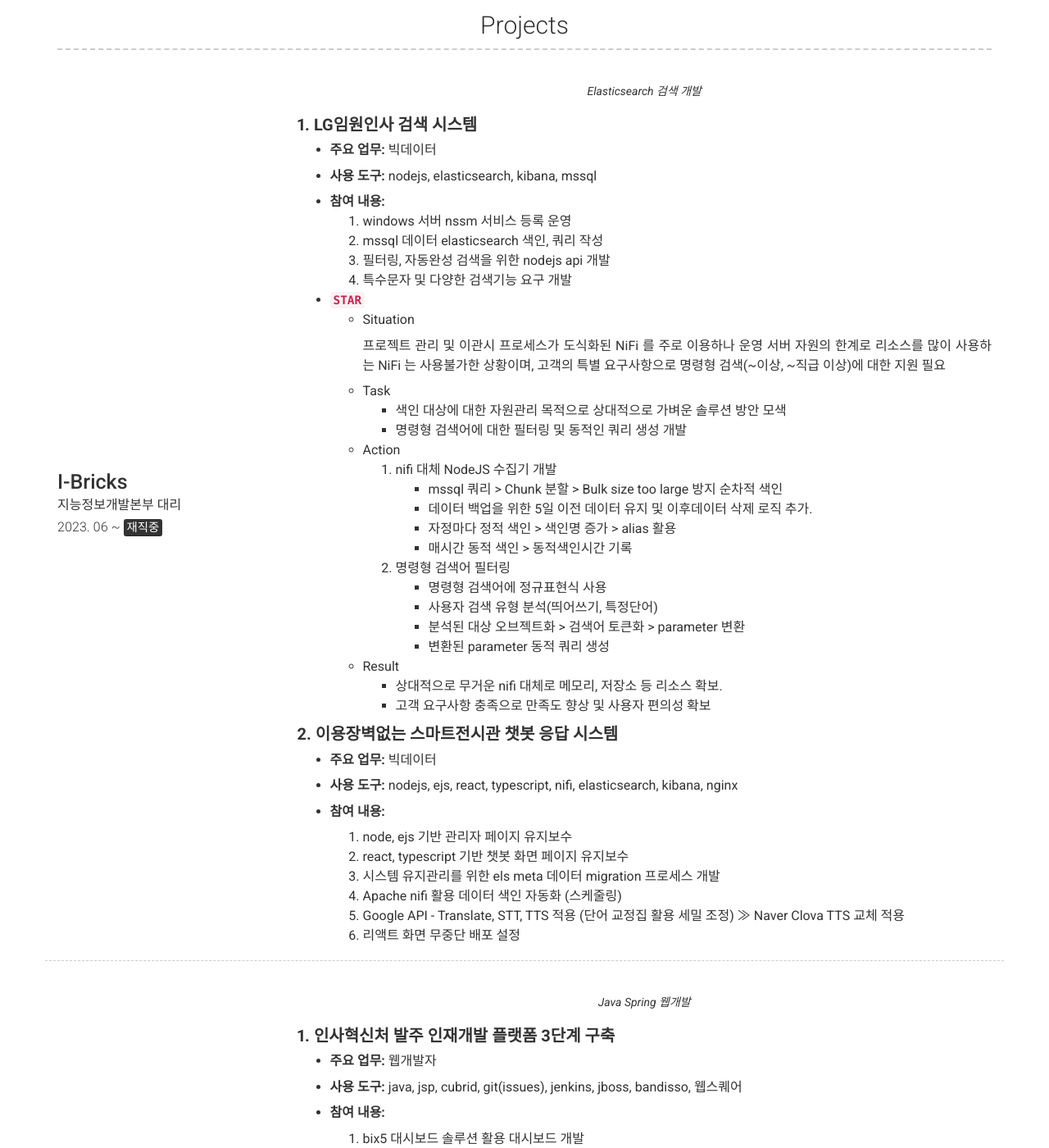
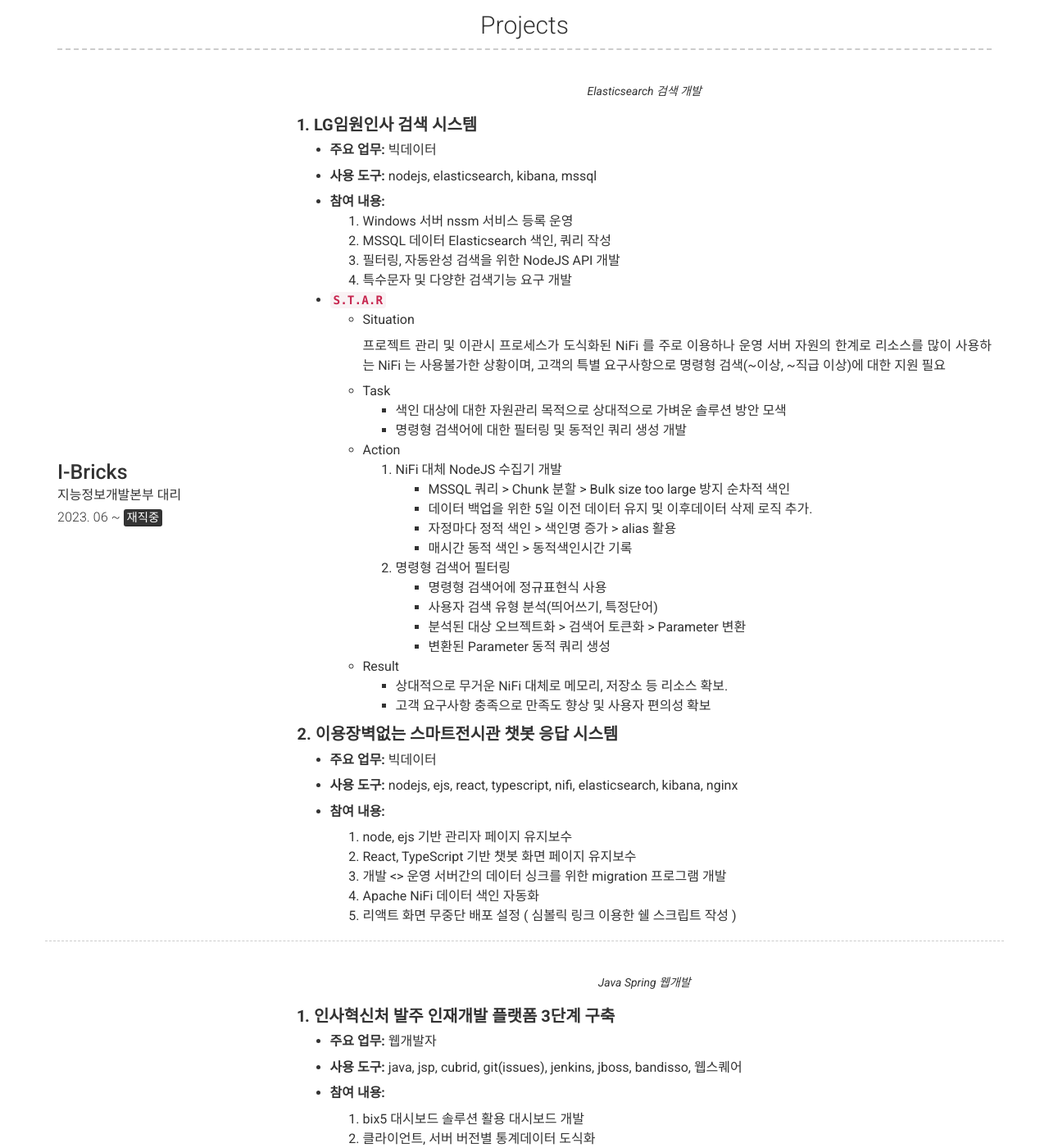
Before and after one commit to sihyeonleee/sihyeonleee.github.io, a Jekyll site: the page built from index.md, in a window 1280 px wide and 1400 px high, scrolled down 1727 px. Shown: the whole window at 82% size. Built offline with Jekyll 4.4.1, drawn with Linux system fonts in a browser that asks for light colours; nearby versions of some CDN libraries.

Commit message:
no message

```diff
--- a/_config.yml
+++ b/_config.yml
@@ -176,12 +176,12 @@ content:
           nodejs, elasticsearch, kibana, mssql
 
           - **참여 내용:**
-            1. windows 서버 nssm 서비스 등록 운영
-            2. mssql 데이터 elasticsearch 색인, 쿼리 작성
-            3. 필터링, 자동완성 검색을 위한 nodejs api 개발
+            1. Windows 서버 nssm 서비스 등록 운영
+            2. MSSQL 데이터 Elasticsearch 색인, 쿼리 작성
+            3. 필터링, 자동완성 검색을 위한 NodeJS API 개발
             4. 특수문자 및 다양한 검색기능 요구 개발
 
-          - **`STAR`**
+          - **`S.T.A.R`**
             - Situation
 
               프로젝트 관리 및 이관시 프로세스가 도식화된 NiFi 를 주로 이용하나
@@ -191,8 +191,8 @@ content:
               - 색인 대상에 대한 자원관리 목적으로 상대적으로 가벼운 솔루션 방안 모색
               - 명령형 검색어에 대한 필터링 및 동적인 쿼리 생성 개발
             - Action
-              1. nifi 대체 NodeJS 수집기 개발
-                - mssql 쿼리 > Chunk 분할 > Bulk size too large 방지 순차적 색인
+              1. NiFi 대체 NodeJS 수집기 개발
+                - MSSQL 쿼리 > Chunk 분할 > Bulk size too large 방지 순차적 색인
                 - 데이터 백업을 위한 5일 이전 데이터 유지 및 이후데이터 삭제 로직 추가.
                 - 자정마다 정적 색인 > 색인명 증가 > alias 활용
                 - 매시간 동적 색인 > 동적색인시간 기록
@@ -200,10 +200,10 @@ content:
               2. 명령형 검색어 필터링
                 - 명령형 검색어에 정규표현식 사용
                 - 사용자 검색 유형 분석(띄어쓰기, 특정단어)
-                - 분석된 대상 오브젝트화 > 검색어 토큰화 > parameter 변환
-                - 변환된 parameter 동적 쿼리 생성
+                - 분석된 대상 오브젝트화 > 검색어 토큰화 > Parameter 변환
+                - 변환된 Parameter 동적 쿼리 생성
             - Result
-                - 상대적으로 무거운 nifi 대체로 메모리, 저장소 등 리소스 확보.
+                - 상대적으로 무거운 NiFi 대체로 메모리, 저장소 등 리소스 확보.
                 - 고객 요구사항 충족으로 만족도 향상 및 사용자 편의성 확보
 
           **2. 이용장벽없는 스마트전시관 챗봇 응답 시스템**
@@ -216,11 +216,10 @@ content:
 
           - **참여 내용:**
             1. node, ejs 기반 관리자 페이지 유지보수
-            2. react, typescript 기반 챗봇 화면 페이지 유지보수
-            3. 시스템 유지관리를 위한 els meta 데이터 migration 프로세스 개발
-            4. Apache nifi 활용 데이터 색인 자동화 (스케줄링)
-            5. Google API - Translate, STT, TTS 적용 (단어 교정집 활용 세밀 조정) ≫ Naver Clova TTS 교체 적용
-            6. 리액트 화면 무중단 배포 설정
+            2. React, TypeScript 기반 챗봇 화면 페이지 유지보수
+            3. 개발 <> 운영 서버간의 데이터 싱크를 위한 migration 프로그램 개발
+            4. Apache NiFi 데이터 색인 자동화
+            6. 리액트 화면 무중단 배포 설정 ( 심볼릭 링크 이용한 쉘 스크립트 작성 )
 
       - layout: left
         border: weak
```
